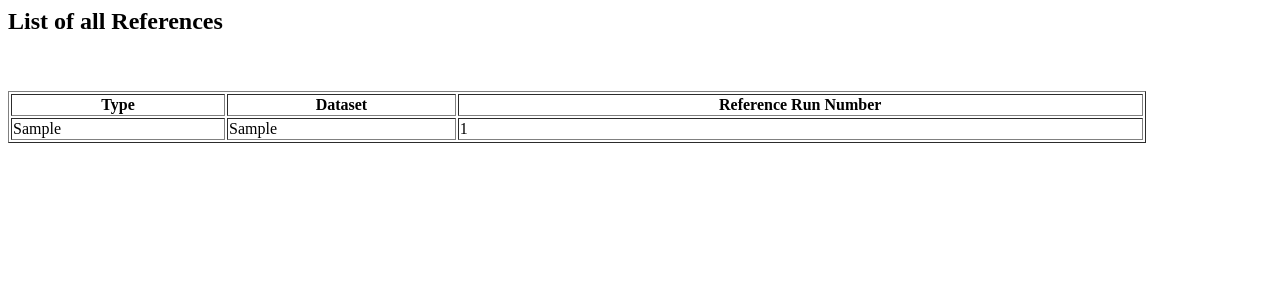
After one commit to CMSTrackerDPG/TkDQMDoctor, a Django app: page /references/ in a window 1280 px wide. The commit adds this page. Shown: the top 300 px of the page. Run offline with Django 3.2, Linux system fonts and the light colour scheme; tables that the repository leaves empty hold one stand-in row (values such as "Sample post").

Commit message:
add referenceInfo as foreign key to runinfo

```diff
--- a/certhelper/admin.py
+++ b/certhelper/admin.py
@@ -1,5 +1,7 @@
 from django.contrib import admin
 from .models import RunInfo
+from .models import ReferenceInfo
 
 # Register your models here.
+admin.site.register(ReferenceInfo)
 admin.site.register(RunInfo)
--- a/certhelper/forms.py
+++ b/certhelper/forms.py
@@ -1,6 +1,12 @@
 from django.core.exceptions import ValidationError
 from django.forms import ModelForm
+from .models import ReferenceInfo
 from .models import RunInfo
+
+class ReferenceInfoForm(ModelForm):
+    class Meta:
+        model = ReferenceInfo
+        fields = '__all__'
 
 class RunInfoForm(ModelForm):
     class Meta:
--- a/certhelper/models.py
+++ b/certhelper/models.py
@@ -1,10 +1,17 @@
 from django.db import models
 
-class RunInfo(models.Model):
+
+class ReferenceInfo(models.Model):
     type                  = models.CharField(max_length=100)
     dataset               = models.CharField(max_length=200)
     reference_run_number  = models.IntegerField()
 
+    def __str__(self):
+        return str(str(self.reference_run_number) + " " + self.type)
+
+
+class RunInfo(models.Model):
+    reference_info        = models.ForeignKey(ReferenceInfo, on_delete=models.CASCADE, related_name='runinfos')
     run_number            = models.IntegerField()
     number_of_ls          = models.IntegerField()
     integrated_luminosity = models.DecimalField(max_digits=20, decimal_places=2)
--- a/certhelper/templates/certhelper/list.html
+++ b/certhelper/templates/certhelper/list.html
@@ -4,7 +4,7 @@
 <!-- Table -->
 <div>
 
-<table  border="1" width="100%">
+<table border="1" width="90%">
     <tr>
         <th>Run</th>
         <th>number of LS</th>
@@ -25,7 +25,6 @@
         <td><a href="{% url 'certhelper:update' runinfo.id %}">Edit</a></td>
         <td><a href="{% url 'certhelper:delete' runinfo.id %}">Delete</a></td>
     </tr>
-
     {% endfor %}
 
 <!-- Elog Style output -->
--- /dev/null
+++ b/certhelper/templates/certhelper/references.html
@@ -0,0 +1,24 @@
+<h2>List of all References</h2>
+
+</br></br>
+<!-- Table -->
+<div>
+
+<table border="1" width="90%">
+    <tr>
+        <th>Type</th>
+        <th>Dataset</th>
+        <th>Reference Run Number</th>
+
+    </tr>
+
+    {% for reference in references %}
+    <tr>
+        <td>{{reference.type}}</td>
+        <td>{{reference.dataset}}</td>
+        <td>{{reference.reference_run_number}}</td>
+    </tr>
+    {% endfor %}
+</table>
+
+</div>
--- a/certhelper/urls.py
+++ b/certhelper/urls.py
@@ -5,7 +5,8 @@ from . import views
 app_name = 'certhelper'
 urlpatterns = [
     # url(r'^$', views.index, name='index'),
-    url(r'^$', views.ListView.as_view(), name='list'),
+    url(r'^$', views.ListRuns.as_view(), name='list'),
+    url(r'^references/$', views.ListBlocks.as_view(), name='references'),
 
     url(r'^create/$', views.CreateRun.as_view(), name='create'),
     url(r'^(?P<pk>[0-9]+)/update/$', views.UpdateRun.as_view(), name='update'),
--- a/certhelper/views.py
+++ b/certhelper/views.py
@@ -8,6 +8,9 @@ from django.views.generic.edit import FormView
 from .models import RunInfo
 from .forms import RunInfoForm
 
+from .models import ReferenceInfo
+from .forms import ReferenceInfoForm
+
 def index(request):
     return render(request, 'certhelper/index.html')
 
@@ -17,12 +20,19 @@ class CreateRun(generic.CreateView):
     template_name_suffix = '_form'
     success_url = '/'
 
-class ListView(generic.ListView):
+class ListRuns(generic.ListView):
     template_name = 'certhelper/list.html'
     context_object_name = 'list'
 
     def get_queryset(self):
         return RunInfo.objects.all()
+
+class ListBlocks(generic.ListView):
+    template_name = 'certhelper/references.html'
+    context_object_name = 'references'
+
+    def get_queryset(self):
+        return ReferenceInfo.objects.all()
 
 class UpdateRun(generic.UpdateView):
     model = RunInfo
```
Also changed, not shown: certhelper/migrations/0001_initial.py.
